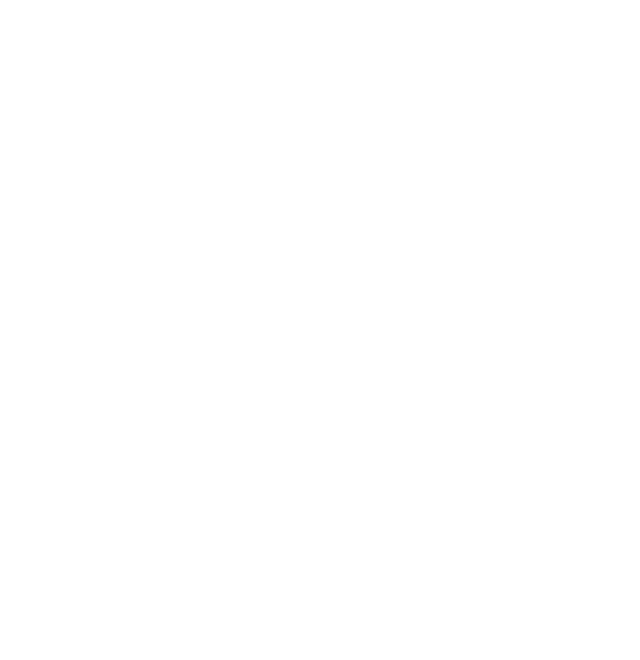
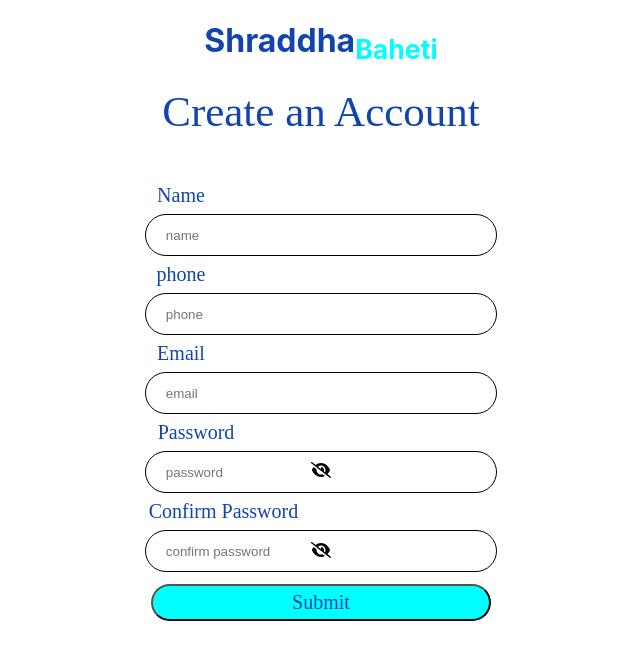
Before and after one commit to shraddhabaheti/validation, a React (Create React App) app: page /reg in a window 1280 px wide. Before the commit this address had no page. Shown: the top 660 px of the page, without its empty margins (319-959 px from the left). Built offline with nearby package versions, Linux system fonts and the light colour scheme.

Commit message:
classcomponent

```diff
--- a/src/App.css
+++ b/src/App.css
@@ -109,6 +109,20 @@
   bottom: 15px !important;
 }
 
+.FontAwesomeIcon2{
+  z-index:900 !important;
+  position: absolute !important;
+  left: 630px !important;
+  bottom:320px !important;
+  position: fixed;
+}
+.FontAwesomeIcon3{
+  z-index:900 !important;
+  position: absolute !important;
+  left: 630px !important;
+  bottom:240px !important;
+  position: fixed;
+}
 
 
 @media (prefers-reduced-motion: no-preference) {
--- a/src/App.js
+++ b/src/App.js
@@ -6,7 +6,7 @@
 import Login from './Login';
 import Registration from './Registration';
 
-
+import Reg from './Reg';
 function App() {
   return (
     <div className="App">
@@ -14,6 +14,7 @@
       <Routes>
         <Route path="/" element={<Registration/>}></Route>
         <Route path="/login" element={<Login/>}></Route>
+        <Route path="/reg" element={<Reg />}></Route>
       </Routes>
       </BrowserRouter>
 
--- a/src/Reg.js
+++ b/src/Reg.js
@@ -0,0 +1,275 @@
+import './App.css';
+import {useState} from 'react';
+import { icon } from '@fortawesome/fontawesome-svg-core';
+import { faEye, faEyeSlash, faL } from '@fortawesome/free-solid-svg-icons';
+import { FontAwesomeIcon } from '@fortawesome/react-fontawesome';
+import React, { Component } from "react";
+import { CircularProgress } from '@mui/material';
+
+
+import axios from 'axios';
+
+function Reg(){
+    const[state,setState]=useState({
+        name:'',
+        phone:'',
+        email:'',
+        password:'',
+        confirmpassword:'',
+        icon: faEyeSlash,
+        icon: faEye,
+        type:"password",
+        isPasswordShown: false,
+        isPasswordShowne:false,
+
+
+    })
+    // console.log(state);
+    const [error ,setError]=useState({
+        name:"",
+        email:"",
+        phone:"",
+        password:'',
+        confirmpassword:"",
+    })
+
+    // let togglePasswordVisiblity = ()=>{
+    //     // console.log('okoko');
+    //     if(state.type === "password"){
+    //         setState({
+    //           ...state,
+    //           icon:faEye,
+    //           type:"text"
+    //         })
+    //       }else{
+    //         setState({
+    //           ...state,
+    //           icon:faEyeSlash,
+    //           type:"password"
+    //         })
+    //       }
+    // }
+  const  togglePasswordVisiblity = () => {
+
+        const { isPasswordShown } = state;
+
+        setState({...state, isPasswordShown: !isPasswordShown });
+      };
+
+
+     const  togglePasswordVisiblitys = () => {
+        const {isPasswordShowne } = state;
+        setState({...state, isPasswordShowne: !isPasswordShowne });
+      };
+    const handleChange=(e)=>{
+        let name = e.target.name;
+        let value = e.target.value;
+
+        if (name === "name") {
+          if (value.length < 3) {
+            setError({
+              ...error,
+              [name]: "please  enter 3 character "
+            })
+          } else {
+            setError({
+              ...error,
+              [name]: ""
+            })
+          }
+
+        }
+        setState({
+          ...state,
+          [name]: value
+        });
+        if (name === "phone") {
+          if (value.length < 10) {
+            setError({
+              ...error,
+              [name]: "please enter the 10  digits number "
+            })
+          } else {
+            setError({
+              ...error,
+              [name]: ""
+            })
+          }
+
+        }
+        setState({
+          ...state,
+          [name]: value
+        });
+
+        if (name === "email") {
+
+          var pattern = new RegExp(/^(("[\w-\s]+")|([\w-]+(?:\.[\w-]+)*)|("[\w-\s]+")([\w-]+(?:\.[\w-]+)*))(@((?:[\w-]+\.)*\w[\w-]{0,66})\.([a-z]{2,6}(?:\.[a-z]{2})?)$)|(@\[?((25[0-5]\.|2[0-4][0-9]\.|1[0-9]{2}\.|[0-9]{1,2}\.))((25[0-5]|2[0-4][0-9]|1[0-9]{2}|[0-9]{1,2})\.){2}(25[0-5]|2[0-4][0-9]|1[0-9]{2}|[0-9]{1,2})\]?$)/i);
+          if (!pattern.test(value)) {
+
+            // ["email"] = "Please enter valid email address.";
+            setError({
+              ...error,
+              [name]: "please enter the email address ."
+            })
+          }
+          else {
+            setError({
+              ...error,
+              [name]: ""
+            })
+          }
+        }
+        if (name === "password") {
+            var password_pattern = new RegExp(/(?=.*\d)(?=.*[a-z])(?=.*[A-Z])(?=.*[!@#$%^&*()+=-\?;,./{}|\":<>\[\]\\\' ~_]).{8,}/);
+          if (!password_pattern.test(value))
+            setError({
+              ...error,
+              [name]: "please enter strong password uppercase and lowercase number specialCharacter."
+            })
+          else {
+            setError({
+              ...error,
+              [name]: ""
+            })
+
+          }
+
+        }
+        if (name === "confirmpassword") {
+          if (value.length < 3)
+            setError({
+              ...error,
+              [name]: "Confirm password is required."
+            })
+          else {
+            setError({
+              ...error,
+              [name]: ""
+            })
+          }
+
+        }
+
+        if (state.password && name === "confirmpassword") {
+
+          if (state.password !== value) {
+            setError({
+              ...error,
+              [name]: " password not a match...!"
+            })
+
+          } else {
+            setError({
+              ...error,
+              [name]: ""
+            })
+
+          }
+        }
+
+
+
+
+
+    }
+   const onSubmit=(e)=>{
+        if (!state.name || !state.email || !state.phone || state.password !== state.confirmpassword || state.phone.length < 10 || !state.password || !state.confirmpassword) {
+
+            e.preventDefault()
+            let error={};
+            if (state.password !== state.confirmpassword) {
+
+                error.confirmpassword = "password and confirm password are not matched";
+
+            }
+            if(!state.name){
+                error.name=" Please enter the name"
+                setError(error)
+            }
+            if(!state.phone){
+                error.phone="please enter the phone"
+                setError(error)
+            }
+            if(!state.email){
+                error.email="please enter the email"
+                setError(error)
+            }
+            if(!state.password){
+                error.password="please enter the password"
+                setError(error)
+            }
+            if(!state.confirmpassword){
+                error.confirmpassword="please enter the confirme password"
+                setError(error)
+            }
+        }else{
+
+
+        }
+    }
+
+    return(
+
+        <div>
+
+            <form onSubmit={()=>{onSubmit()}} noValidate >
+            <h1 id="id">Shraddha<sub id="id1">Baheti</sub></h1>
+            <p id="id2">Create an Account</p>
+            <div className='from-group'>
+               <label className="label" >Name</label>
+          <input type="text" id="input"  name="name"  placeholder="    name"   className={`form-control ${error.name && "is-invalid"}`}  value={state.name} onChange={(e)=>{handleChange(e)}}/>
+            </div>
+            {error?.name &&
+          <span className="invalid-feedback">{error.name}</span>
+        }
+        <div className='from-group'>
+          <label className="label" >phone</label>
+          <input type="number" id="input"  name="phone"  placeholder="    phone"   className={`form-control ${error.name && "is-invalid"}`} value={state.phone} onChange={(e)=>{handleChange(e)}}/>
+          </div>
+          {error?.phone &&
+          <span className="invalid-feedback">{error.phone}</span>
+        }
+           <div className='from-group'>
+          <label className="label" >Email</label>
+          <input type="text" id="input"  name="email"  placeholder="    email"    className={`form-control ${error.name && "is-invalid"}`}  value={state.email} onChange={(e)=>{handleChange(e)}} />
+          </div>
+          {error?.email &&
+          <span className="invalid-feedback">{error.email}</span>
+        }
+          <div className='form-group'>
+          <label className="label2">Password</label>
+
+       <input  type={state.isPasswordShown ? "text" : "password"} id="input" name="password" placeholder="    password"     className={`form-control ${error.name && "is-invalid"}`}  value={state.password} onChange={(e)=>{handleChange(e)}}/>
+        <div className='FontAwesomeIcon2' onClick={()=>{togglePasswordVisiblity()}} >
+              <FontAwesomeIcon width="20" className='iconShow' icon={state.isPasswordShown ? faEye : faEyeSlash} />
+        </div>
+
+       </div>
+       {error?.password &&
+          <span className="invalid-feedback">{error.password}</span>
+        }
+        <div className='form-group'>
+
+
+       <label className="label1">Confirm Password</label>
+            <input type={state.isPasswordShown ? "text" : "password"} id="input" name="confirmpassword" placeholder="    confirm password"  className="inputs"  value={state.confirmpassword} onChange={(e)=>{handleChange(e)}}/>
+
+            <div className='FontAwesomeIcon3' onClick={()=>{togglePasswordVisiblitys()}} >
+              <FontAwesomeIcon width="20" className='iconShow' icon={state.isPasswordShowne ? faEye : faEyeSlash} />
+            </div>
+
+            </div>
+            {error?.confirmpassword &&
+          <span className="invalid-feedback">{error.confirmpassword}</span>
+        }
+            <button className="btn" onClick={(e)=>{onSubmit(e)}}  type="submit">Submit</button>
+            </form>
+
+           </div>
+
+    )
+
+
+}
+export default Reg;
```
